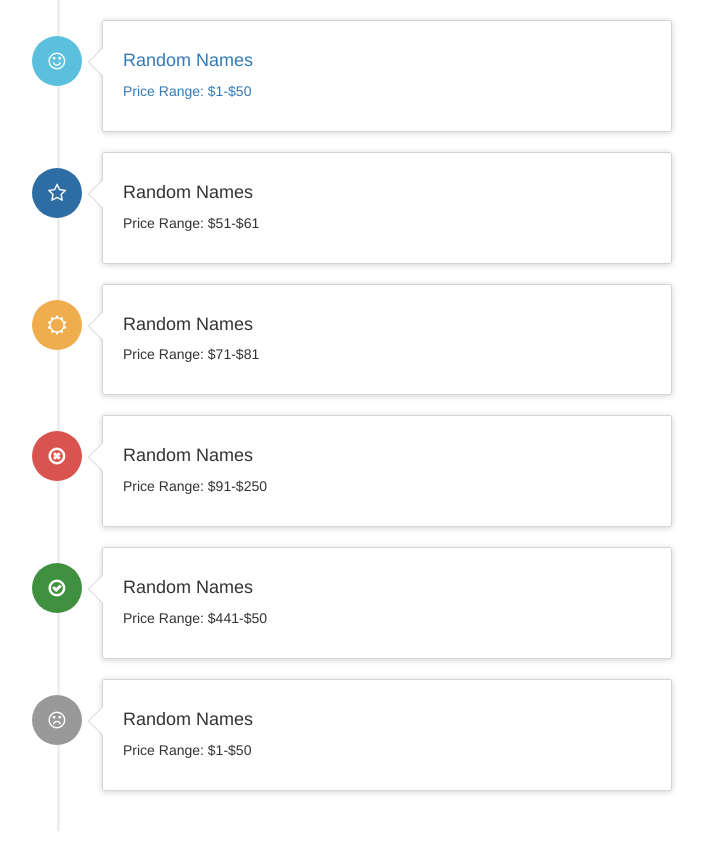
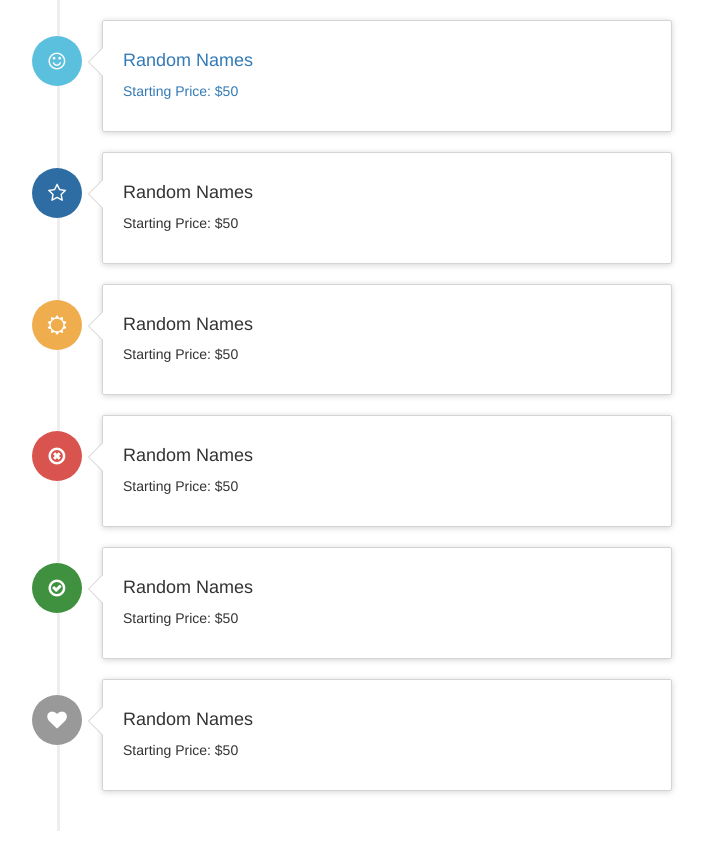
Before and after one commit to kiellabian/modest-market-name, a Django app: page / in a window 1280 px wide. Shown: the whole page, without its empty margins (38-743 px from the left). Run offline with Django 3.2, Linux system fonts and the light colour scheme; some libraries are stand-ins or nearby versions.

Commit message:
refactored

```diff
--- a/market/name/templates/home.html
+++ b/market/name/templates/home.html
@@ -15,7 +15,7 @@
 								<h4 class="timeline-title">Random Names</h4>
 							</div>
 							<div class="timeline-body">
-								<p>Price Range: $1-$50</p>
+								<p>Starting Price: $50</p>
 							</div>
 						</a>
 					</div>
@@ -28,7 +28,7 @@
 							<h4 class="timeline-title">Random Names</h4>
 						</div>
 						<div class="timeline-body">
-							<p>Price Range: $51-$61</p>
+							<p>Starting Price: $50</p>
 						</div>
 					</div>
 				</li>
@@ -40,7 +40,7 @@
 							<h4 class="timeline-title">Random Names</h4>
 						</div>
 						<div class="timeline-body">
-							<p>Price Range: $71-$81</p>
+							<p>Starting Price: $50</p>
 						</div>
 					</div>
 				</li>
@@ -52,7 +52,7 @@
 							<h4 class="timeline-title">Random Names</h4>
 						</div>
 						<div class="timeline-body">
-							<p>Price Range: $91-$250</p>
+							<p>Starting Price: $50</p>
 						</div>
 					</div>
 				</li>
@@ -64,19 +64,19 @@
 							<h4 class="timeline-title">Random Names</h4>
 						</div>
 						<div class="timeline-body">
-							<p>Price Range: $441-$50</p>
+							<p>Starting Price: $50</p>
 						</div>
 					</div>
 				</li>
 
 				<li>
-					<div class="timeline-badge default"><i class="fa fa-frown-o"></i></div>
+					<div class="timeline-badge default"><i class="fa fa-heart"></i></div>
 					<div class="timeline-panel">
 						<div class="timeline-heading">
 							<h4 class="timeline-title">Random Names</h4>
 						</div>
 						<div class="timeline-body">
-							<p>Price Range: $1-$50</p>
+							<p>Starting Price: $50</p>
 						</div>
 					</div>
 				</li>
```
